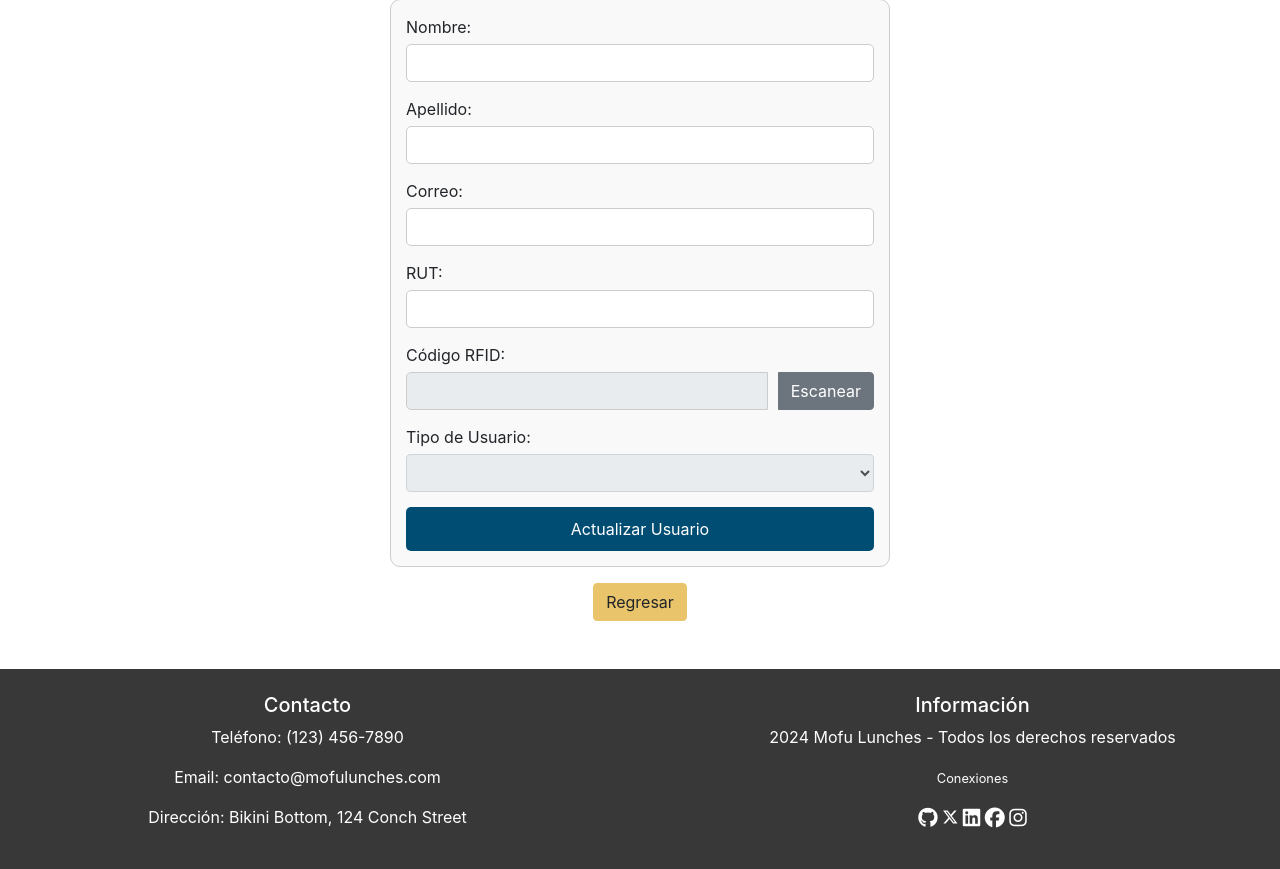
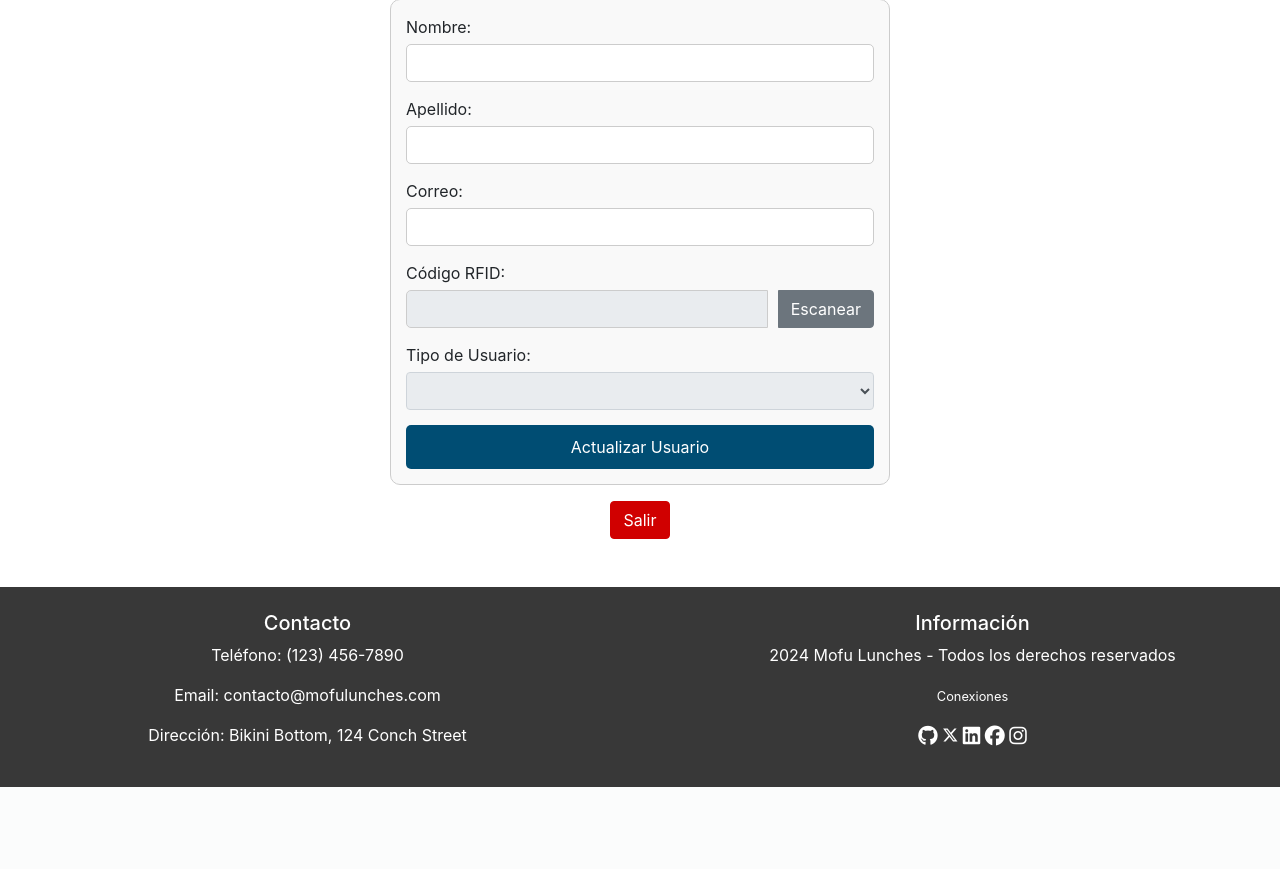
Before and after one commit to AstronautMarkus/MofuLunches-Web, a Flask app: template mofulunches-web/app/templates/admin/admin_editar_usuario.html in a window 1280 px wide. Shown: the part 224-1093 px from the top of the page. After the commit the page ends 1011 px from the top, so only its background shows below. Run offline with Flask 3, Linux system fonts and the light colour scheme; the template is opened without the code that fills it, so the values that code supplies are empty; some libraries are stand-ins or nearby versions; some web fonts are replaced.

Commit message:
Deleted RUT in 'editar usuario', added data normalization for API, fixed color buttons.

```diff
--- a/mofulunches-web/app/templates/admin/admin_crear_usuario.html
+++ b/mofulunches-web/app/templates/admin/admin_crear_usuario.html
@@ -42,6 +42,7 @@
                     required
                     oninput="formatRUT(this)"
                     data-raw-value=""
+                    maxlength="12"
                 >
             </div>
 
@@ -71,7 +72,7 @@
     </div>
 
     <div class="text-center mt-3">
-        <a href="{{ url_for('admin.admin_index') }}" class="btn btn-warning">Regresar</a>
+        <a href="{{ url_for('admin.admin_index') }}" class="btn btn-danger">Salir</a>
     </div>
 </div>
 
--- a/mofulunches-web/app/templates/admin/admin_editar_usuario.html
+++ b/mofulunches-web/app/templates/admin/admin_editar_usuario.html
@@ -47,19 +47,6 @@
                     class="form-control"
                     value="{{ usuario['correo'] }}"
                     required
-                >
-            </div>
-            <div class="form-group">
-                <label for="rut">RUT:</label>
-                <input
-                    type="text"
-                    id="rut"
-                    name="rut"
-                    class="form-control"
-                    value="{{ usuario['rut'] }}"
-                    required
-                    oninput="formatRUT(this)"
-                    data-raw-value="{{ usuario['rut']|replace('.', '')|replace('-', '') }}"
                 >
             </div>
             <div class="form-group">
@@ -117,7 +104,7 @@
     </div>
 
     <div class="text-center mt-3">
-        <a href="{{ url_for('admin.admin_index') }}" class="btn btn-warning">Regresar</a>
+        <a href="{{ url_for('admin.admin_usuarios') }}" class="btn btn-danger">Salir</a>
     </div>
 </div>
 
--- a/mofulunches-web/app/templates/admin/admin_listar_usuarios.html
+++ b/mofulunches-web/app/templates/admin/admin_listar_usuarios.html
@@ -45,7 +45,7 @@
 
     <div class="d-flex justify-content-end mt-5 mb-5" data-aos="fade-up" data-aos-delay="500">
         <a href="{{ url_for('admin.crear_usuario')}}" class="btn btn-primary me-3" target="_blank" style="margin-left: 10px;">Agregar usuario</a>
-        <a href="{{ url_for('admin.admin_index')}}" class="btn btn-warning" style="margin-left: 10px;">Volver al dashboard</a>
+        <a href="{{ url_for('admin.admin_index')}}" class="btn btn-danger" style="margin-left: 10px;">Salir</a>
     </div>
 </div>
 {% endblock %}
```
Also changed, not shown: mofulunches-web/app/routes/admin_routes.py (+13 -10 lines).
